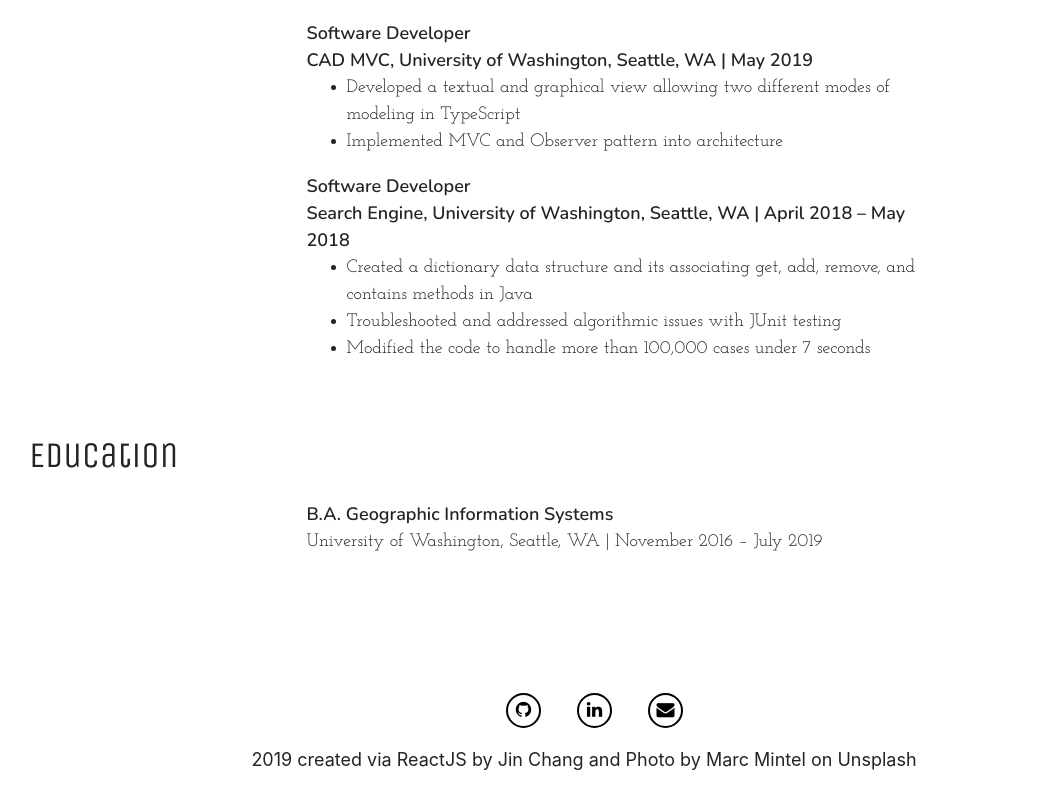
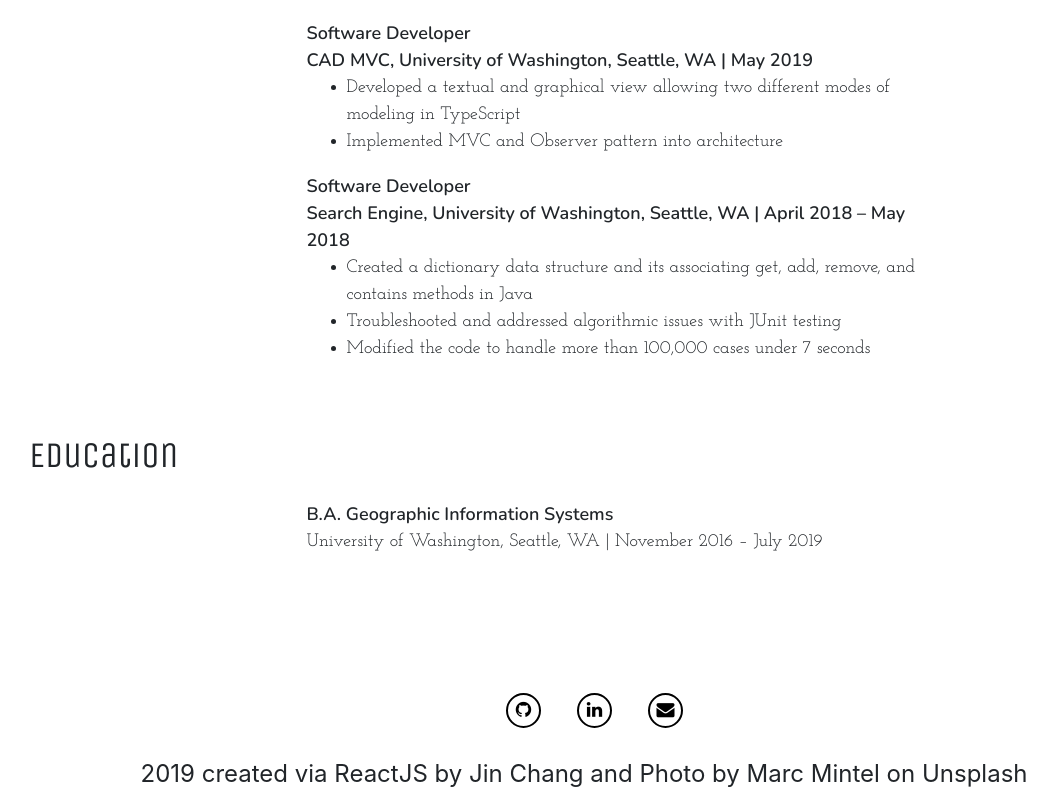
Before and after one commit to jinc132/jinschang-Portfolio, a React (Create React App) app: page /Resume in a window 1280 px wide. Shown: the part 1781-2573 px from the top of the page, without its empty margins (56-1113 px from the left). Built offline with nearby package versions, Linux system fonts and the light colour scheme.

Commit message:
adding footer

```diff
--- a/src/css/resume.css
+++ b/src/css/resume.css
@@ -76,6 +76,10 @@
     color: black;
 }
 
+.intro-wrapper a {
+    text-decoration: none;
+}
+
 .list {
     font-family: 'Josefin Slab', serif;
 }
@@ -100,4 +104,6 @@
 
 footer {
     text-align: center;
+    padding-top: 10px;
+    font-size: 3vh
 }
```
